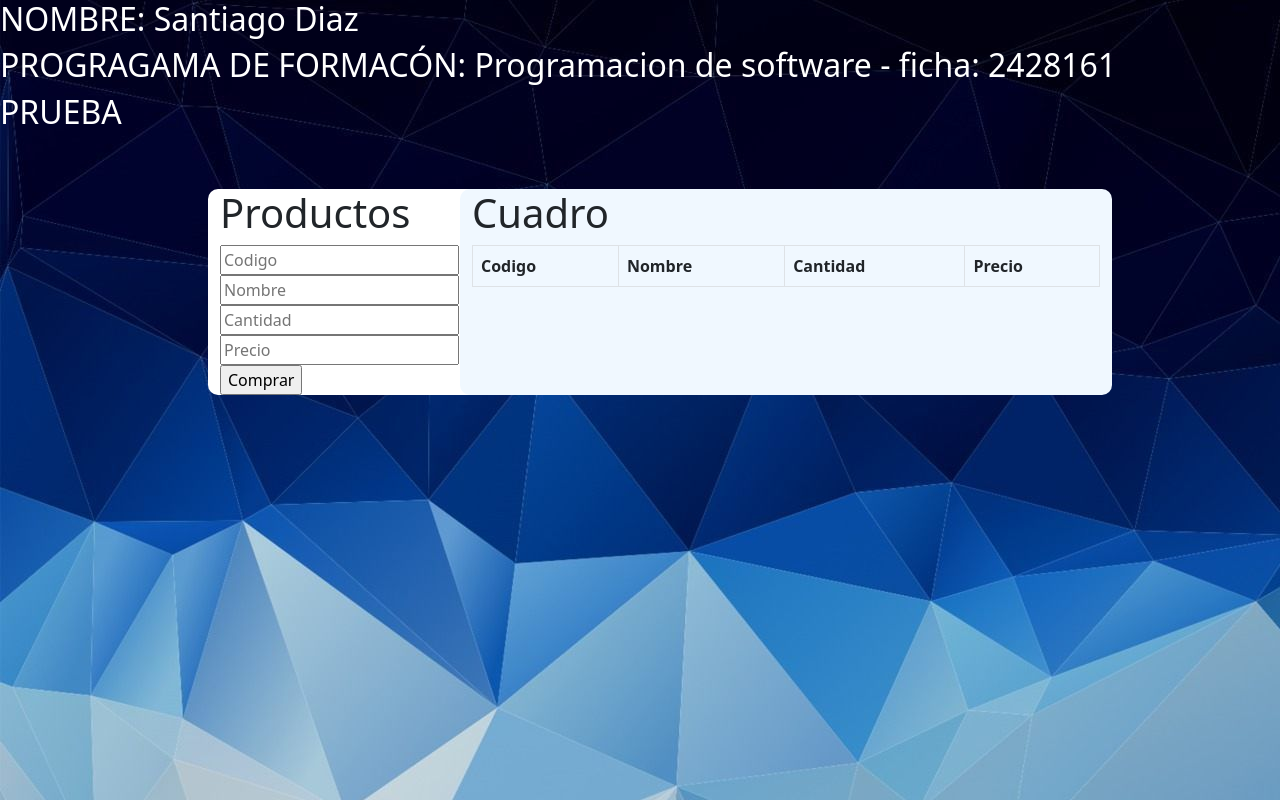
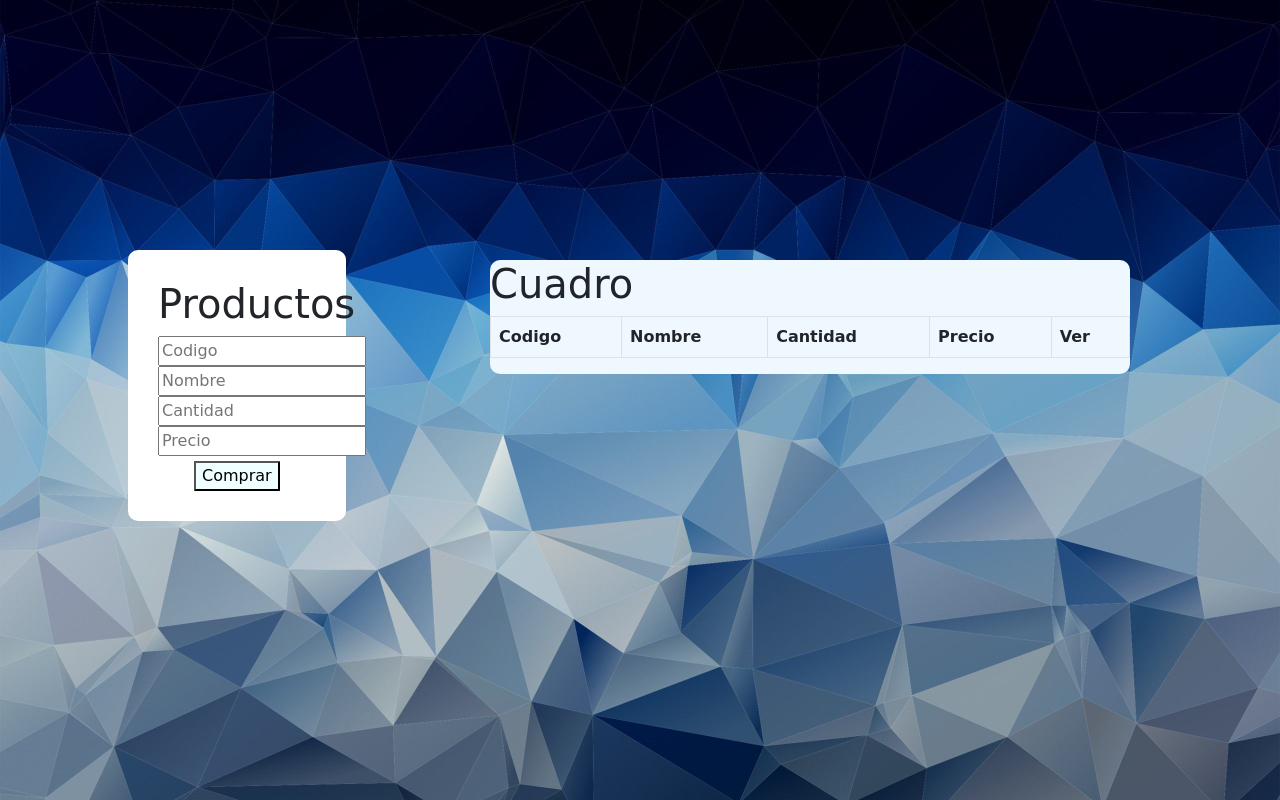
Before and after one commit to SanDpertt/FORMULARIO, a plain HTML site: page Examen_Santiago/index.html in a window 1280 px wide. Drawn offline with nearby package versions, Linux system fonts and the light colour scheme.

Commit message:
Add files via upload

```diff
--- a/Examen_Santiago/estilos.css
+++ b/Examen_Santiago/estilos.css
@@ -1,21 +1,33 @@
-body{
-    background-image: url(./ba.jpg)
+body {
+    background-image: url(./ba.jpg);
+    background-size: cover;
+    background-repeat: no-repeat;
 }
-#Productos{
-    margin-top:50px;
+
+#Productos {
+    padding: 30px;
+    font-family: cursive;
+    text-align: center;
+    margin-top: 250px;
     border-radius: 10px;
     background-color: white;
-    margin-left: 220px;
+    margin-left: 10%;
+    margin-right: 73%;
 }
 
-#tabla{
-    margin-top:50px;
+#tabla {
+    float: left;
+    position: absolute;
+    right: 150px;
+    top: 250px;
+    margin-top: 10px;
+    font-family: cursive;
     border-radius: 10px;
     background-color: aliceblue;
-    margin-left: -400px;
-
 }
 
-#s2{
-    color: white;
+#button {
+    margin-top: 5px;
+    background-color: azure;
+    border-radius: 1px;
 }
--- a/Examen_Santiago/index.html
+++ b/Examen_Santiago/index.html
@@ -1,5 +1,6 @@
 <!DOCTYPE html>
 <html lang="en">
+
 <head>
     <meta charset="UTF-8">
     <meta http-equiv="X-UA-Compatible" content="IE=edge">
@@ -14,16 +15,12 @@
 
 
 </head>
+
 <body>
-    <h2 id="s2">NOMBRE: Santiago Diaz</h2>
-    <H2 id="s2">PROGRAGAMA DE FORMACÓN: Programacion de software - ficha: 2428161</H2>
-    <H2 id="s2">PRUEBA</H2>
 
- <div class="row">
-    <div id="Productos" class="col-12 col-lg-6">
+    <div id="Productos">
         <h1>Productos</h1>
-        <form id="formulario" name="formul" >
-
+        <form id="formulario" name="formul">
             <div class="form-floating">
                 <input type="number" placeholder="Codigo" id="n1" name="n1">
             </div>
@@ -31,17 +28,16 @@
                 <input type="text" placeholder="Nombre" id="n2" name="n2">
             </div>
             <div class="form-floating">
-                <input type="number"placeholder="Cantidad" id="n3" name="n3">
+                <input type="number" placeholder="Cantidad" id="n3" name="n3">
             </div>
             <div class="form-floating">
-                <input type="number"placeholder="Precio" id="n4" name="n4">
+                <input type="number" placeholder="Precio" id="n4" name="n4">
             </div>
             <input type="submit" id="button" onclick="insertRowtable();" value="Comprar">
-
         </form>
     </div>
 
-    <div id="tabla" class="col-12 col-lg-6">
+    <div id="tabla" class="col-6">
         <h1>Cuadro</h1>
         <table class="table table-striped table-bordered table-hover" id="Cuadro">
             <thead>
@@ -50,6 +46,7 @@
                     <th scope="col" id="p1">Nombre</th>
                     <th scope="col" id="p2">Cantidad</th>
                     <th scope="col" id="p3">Precio</th>
+                    <th scope="col" id="p3">Ver</th>
                 </tr>
             </thead>
             <tbody>
@@ -58,9 +55,8 @@
         </table>
     </div>
 
-</div>
-
     <script src="./java.js">
     </script>
 </body>
+
 </html>
```
Also changed, not shown: Examen_Santiago/java.js (+4 -4 lines).
